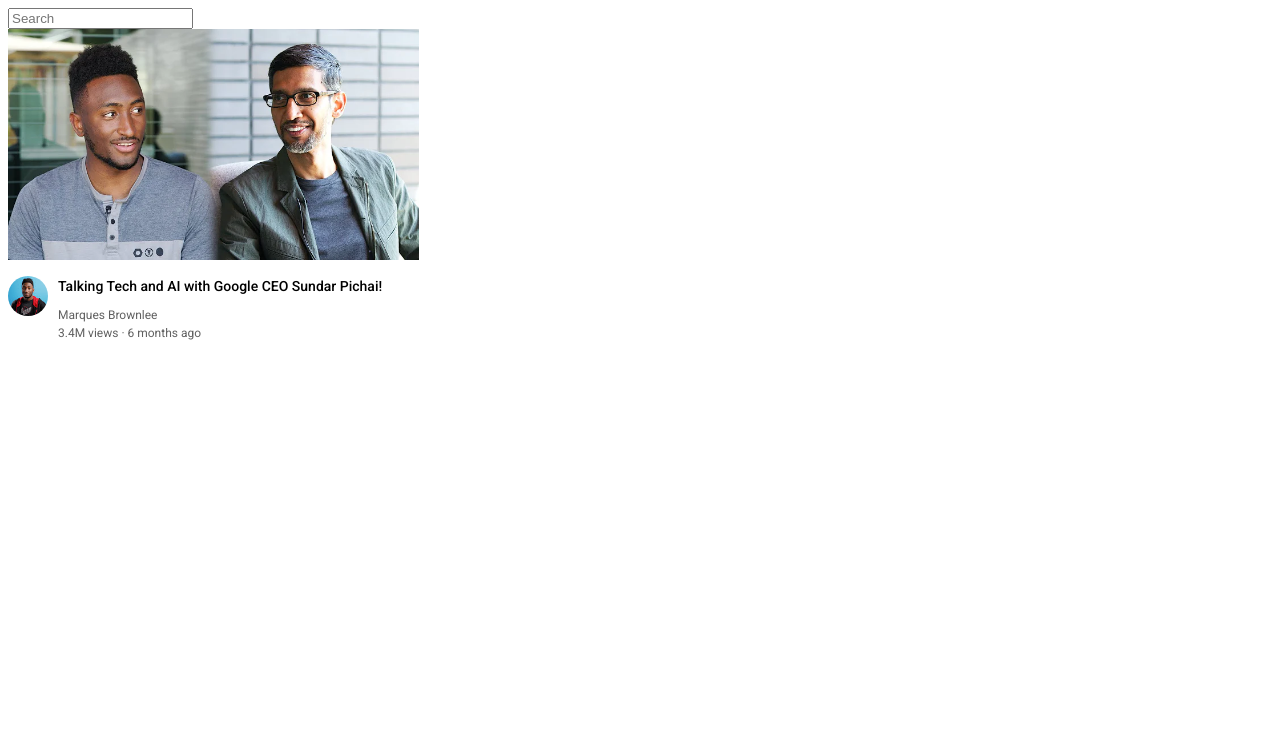
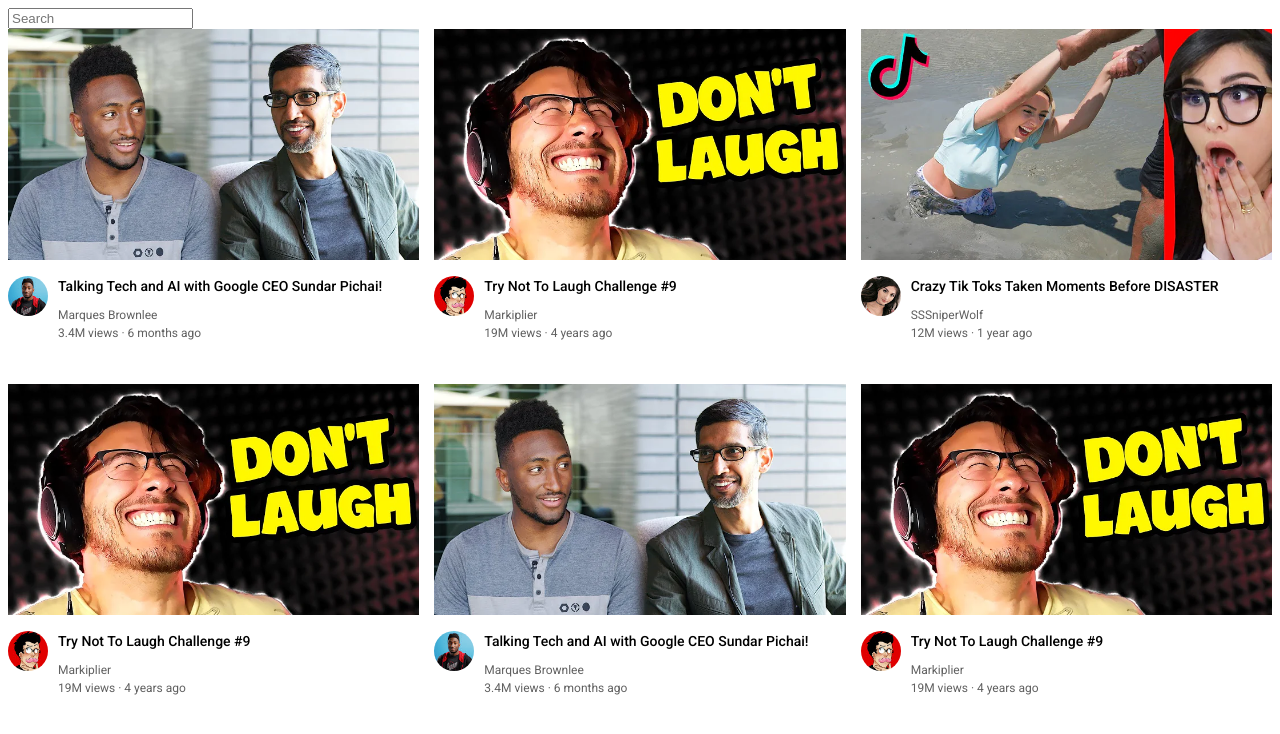
Before and after one commit to thebasilugo/youtube-clone, a plain HTML site: page index.html in a window 1280 px wide. Drawn offline with Linux system fonts and the light colour scheme.

Commit message:
Update index.html
addition of video previews

```diff
--- a/index.html
+++ b/index.html
@@ -36,6 +36,116 @@
                 </div>
             </div>
         </div>
+
+        <div class="video-preview">
+            <div class="thumbnail-row">
+                <img class="thumbnail" src="thumbnails/thumbnail-2.webp" alt="video thumbnail" >
+            </div>
+            <div class="video-info-grid">
+                <div class="channel-picture">
+                    <img class="profile-picture" src="channel-pictures/channel-2.jpeg" alt="channel picture">
+                </div>
+                <div class="video-info">
+                    <p class="video-title">
+                        Try Not To Laugh Challenge #9
+                    </p>
+                    <p class="video-author">
+                        Markiplier
+                    </p>
+                    <p class="video-stats">
+                        19M views &#183; 4 years ago
+                    </p>
+                </div>
+            </div>
+        </div>
+
+        <div class="video-preview">
+            <div class="thumbnail-row">
+                <img class="thumbnail" src="thumbnails/thumbnail-3.webp" alt="video thumbnail" >
+            </div>
+            <div class="video-info-grid">
+                <div class="channel-picture">
+                    <img class="profile-picture" src="channel-pictures/channel-3.jpeg" alt="channel picture">
+                </div>
+                <div class="video-info">
+                    <p class="video-title">
+                        Crazy Tik Toks Taken Moments Before DISASTER
+                    </p>
+                    <p class="video-author">
+                        SSSniperWolf
+                    </p>
+                    <p class="video-stats">
+                        12M views &#183; 1 year ago
+                    </p>
+                </div>
+            </div>
+        </div>
+
+        <div class="video-preview">
+            <div class="thumbnail-row">
+                <img class="thumbnail" src="thumbnails/thumbnail-2.webp" alt="video thumbnail" >
+            </div>
+            <div class="video-info-grid">
+                <div class="channel-picture">
+                    <img class="profile-picture" src="channel-pictures/channel-2.jpeg" alt="channel picture">
+                </div>
+                <div class="video-info">
+                    <p class="video-title">
+                        Try Not To Laugh Challenge #9
+                    </p>
+                    <p class="video-author">
+                        Markiplier
+                    </p>
+                    <p class="video-stats">
+                        19M views &#183; 4 years ago
+                    </p>
+                </div>
+            </div>
+        </div>
+
+        <div class="video-preview">
+            <div class="thumbnail-row">
+                <img class="thumbnail" src="thumbnails/thumbnail-1.webp" alt="video thumbnail" >
+            </div>
+            <div class="video-info-grid">
+                <div class="channel-picture">
+                    <img class="profile-picture" src="channel-pictures/channel-1.jpeg" alt="channel picture">
+                </div>
+                <div class="video-info">
+                    <p class="video-title">
+                        Talking Tech and AI with Google CEO Sundar Pichai!
+                    </p>
+                    <p class="video-author">
+                        Marques Brownlee
+                    </p>
+                    <p class="video-stats">
+                        3.4M views &#183; 6 months ago
+                    </p>
+                </div>
+            </div>
+        </div>
+
+        <div class="video-preview">
+            <div class="thumbnail-row">
+                <img class="thumbnail" src="thumbnails/thumbnail-2.webp" alt="video thumbnail" >
+            </div>
+            <div class="video-info-grid">
+                <div class="channel-picture">
+                    <img class="profile-picture" src="channel-pictures/channel-2.jpeg" alt="channel picture">
+                </div>
+                <div class="video-info">
+                    <p class="video-title">
+                        Try Not To Laugh Challenge #9
+                    </p>
+                    <p class="video-author">
+                        Markiplier
+                    </p>
+                    <p class="video-stats">
+                        19M views &#183; 4 years ago
+                    </p>
+                </div>
+            </div>
+        </div>
     </div>
 
 </body>
```
